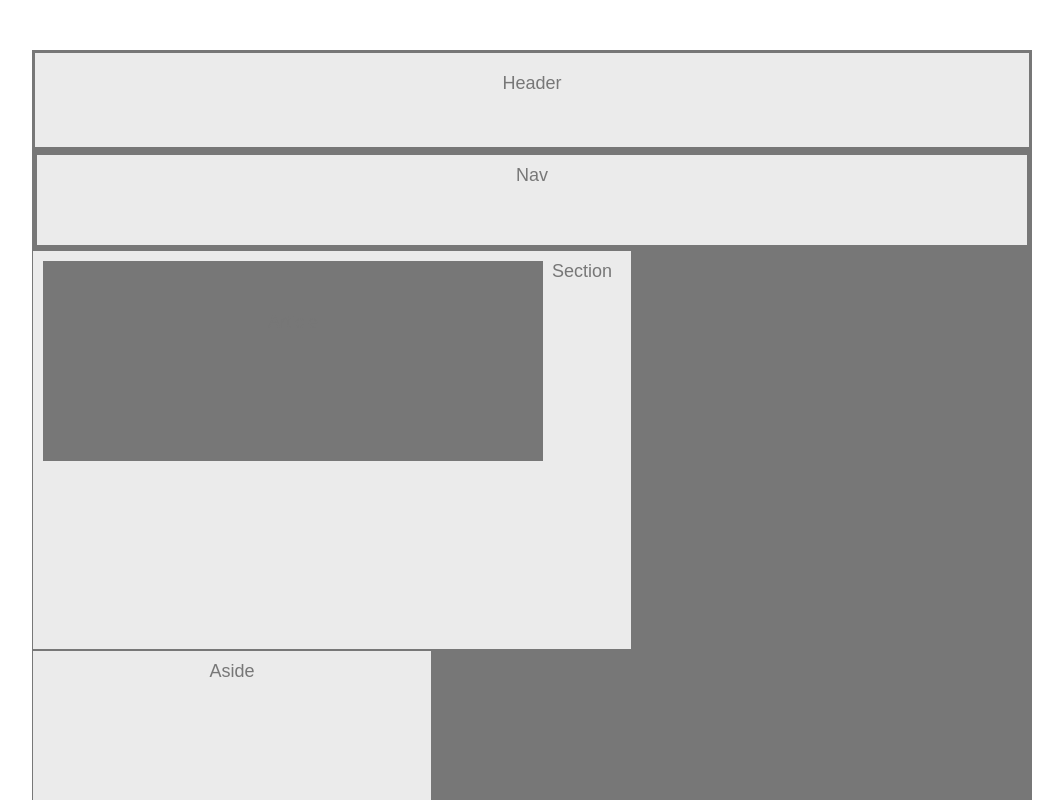
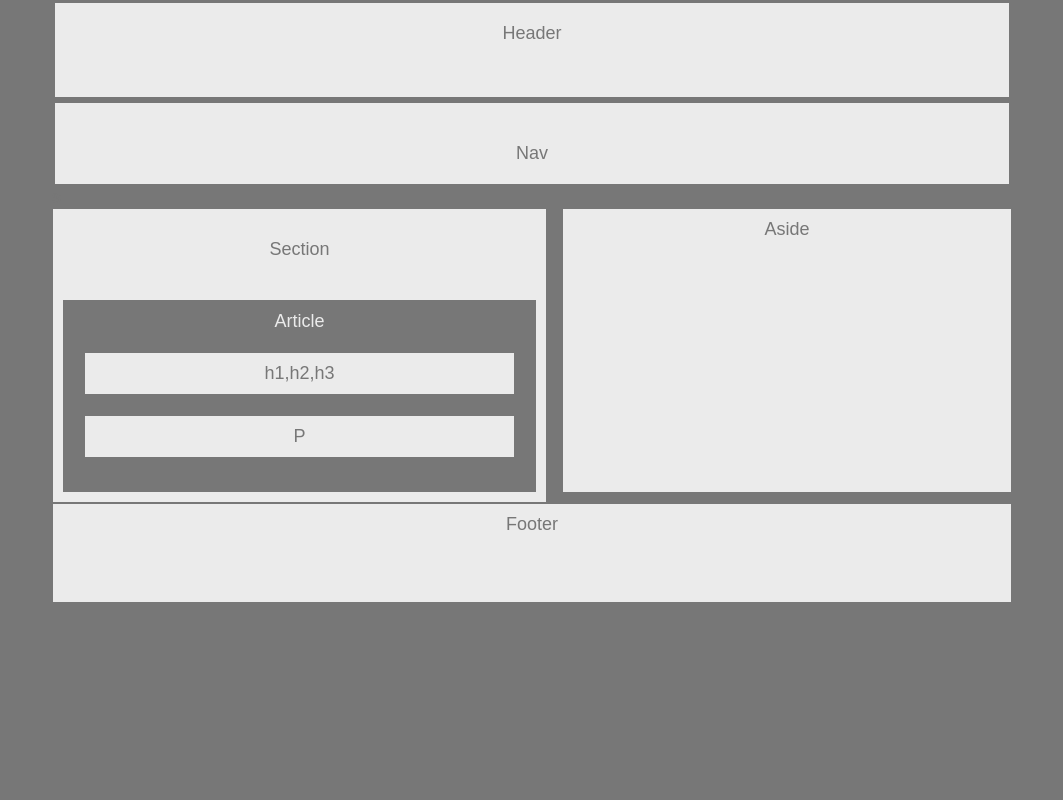
Before and after one commit to jjjones1323/hw-wireframe, a plain HTML site: page index.html in a window 1280 px wide. Shown: the top 800 px of the page, without its empty margins (108-1171 px from the left). Drawn offline with Linux system fonts and the light colour scheme.

Commit message:
updated hw

```diff
--- a/float.css
+++ /dev/null
@@ -1,16 +0,0 @@
-.clearfix::after {
-    content: " ";
-    display: block;
-    clear: both;
-  }
-
-  aside {
-    float: left;
-  }
-  article {
-    float: left;
-  }
-
-  main {
-    float: left;
-  }
--- a/index.html
+++ b/index.html
@@ -5,16 +5,18 @@
   <meta charset="UTF-8">
   <title>Layout with floats</title>
   <link rel="stylesheet" href="style.css">
-  <link rel="stylesheet" href="float.css">
 </head>
 
 <body>
   <div class="container">
     <header>Header</header>
-      <nav>Nav</nav>
+      <nav>Nav</nav>s
     <div class="clearfix">
     <section>Section
-        <article>Article</article>
+        <article>Article
+         <div class="h1">h1,h2,h3</div>
+          <div class="h1">P</div>
+        </article>
       </section>
       <aside>Aside</aside>
     </div>
--- a/style.css
+++ b/style.css
@@ -1,11 +1,34 @@
 *, *::after, *::before {
     box-sizing: border-box;
   }
+  .clearfix::after {
+    content: " ";
+    display: block;
+    clear: both;
+  }
+  container{text-align: center;}
+  aside {
+    float: right;
+  }
+  section {
+    float: left;
+  }
+  main {
+    float: left;
+  }
 
+  body{
+    font-family: Arial, Helvetica, sans-serif;
+    columns: #777;
+    background: #777;
+    margin: 0 auto;
+    width:960px;
+    font-size:18px;
+  }
   .container {
     margin: 0 auto;
-    margin-top: 50px;
-    width: 1000px;
+    margin: 0px;
+    width: 960px;
     color:#777;
     font-family: Arial, Helvetica, sans-serif;
     font-size: 18px;
@@ -21,32 +44,40 @@
   }
   nav {
     background-color:#ebebeb;
-    height: 100px;
-    padding: 10px;
-    border: 5px solid#777;
+    /* height: 100px; */
+    padding-top: 40px;
+    padding-bottom: 20px;
+    border: 3px solid#777;
     text-align: center
   }
   section {
     background-color:#ebebeb;
-    width: 600px;
-    height: 400px;
-    padding: 10px;
+    width: 495px;
+    /* padding: 10px; */
+    padding-top:30px;
     border: 1px solid#777;
     text-align: center
   }
 
 article {
   background-color:#777;
-  width: 500px;
-  height: 200px;
-  padding: 50px;
+margin: 40px 10px 10px 10px;
+  height: 192px;
+  padding: 10px;
   border: 1px solid #777;
-  text-align: center
+  text-align: center;
+  color:#ebebeb;
 }
+.h1{ background-color:#ebebeb;
+  margin: 20px 10px 10px 10px;
+    padding: 10px;
+    border: 1px solid #777;
+    text-align: center;
+    color:#777}
   aside {
     background-color:#ebebeb;
-    width: 400px;
-    height: 400px;
+    height: 285px;
+    width: 450px;
     padding: 10px;
     border: 1px solid#777;
     text-align: center
@@ -54,7 +85,7 @@ article {
 
   footer {
     background-color:#ebebeb;
-    width: 1000px;
+    width: 960px;
     height: 100px;
     padding: 10px;
     border: 1px solid#777;
```
